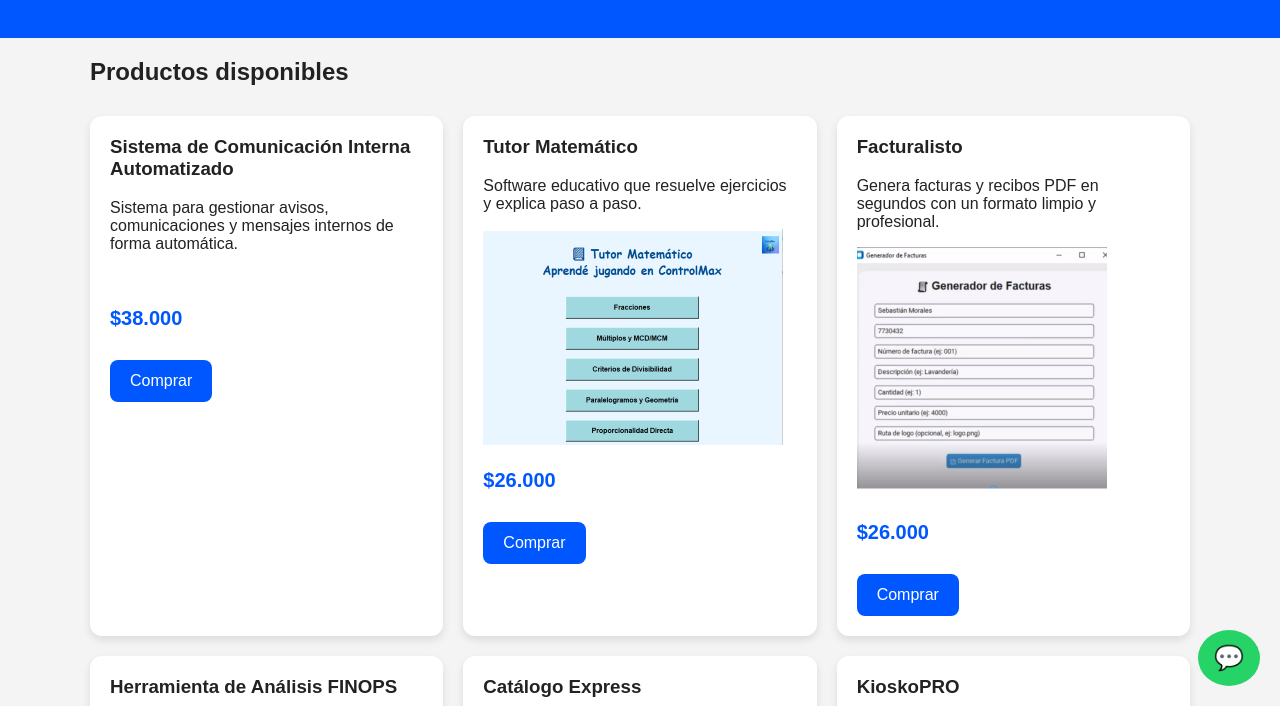
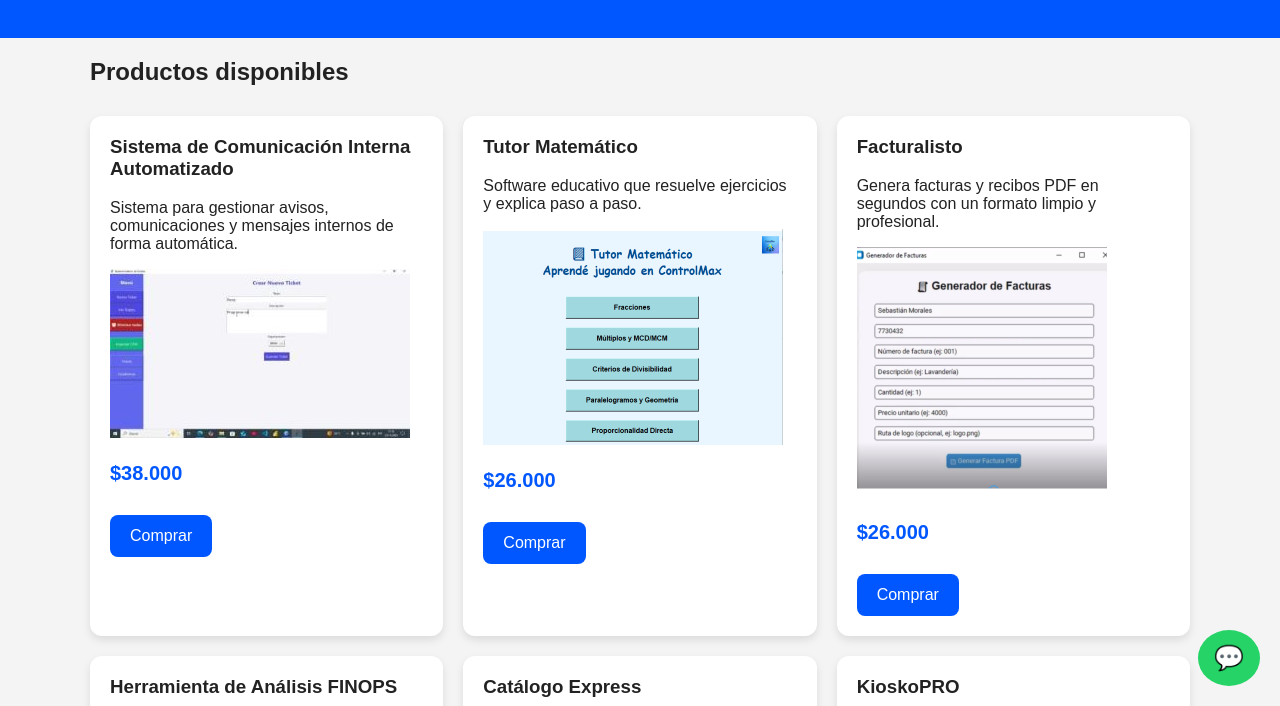
Before and after one commit to Ire-07/ControlMax, a plain HTML site: page index.html in a window 1280 px wide. Shown: the part 94-800 px from the top of the page. Drawn offline with nearby package versions, Linux system fonts and the light colour scheme.

Commit message:
Update index.html

```diff
--- a/index.html
+++ b/index.html
@@ -109,7 +109,7 @@
             <h3>Sistema de Comunicación Interna Automatizado</h3>
 
             <p>Sistema para gestionar avisos, comunicaciones y mensajes internos de forma automática.</p>
-             <img src="SISTEMA DE COMUNICACIÓN.jpg" alt="">
+             <img src="sistema_de_comunicacion.jpg" alt="">
             <p class="price">$38.000</p>
             <a href="https://mpago.la/1M7CB5y" class="btn">Comprar</a>
         </div>
```
